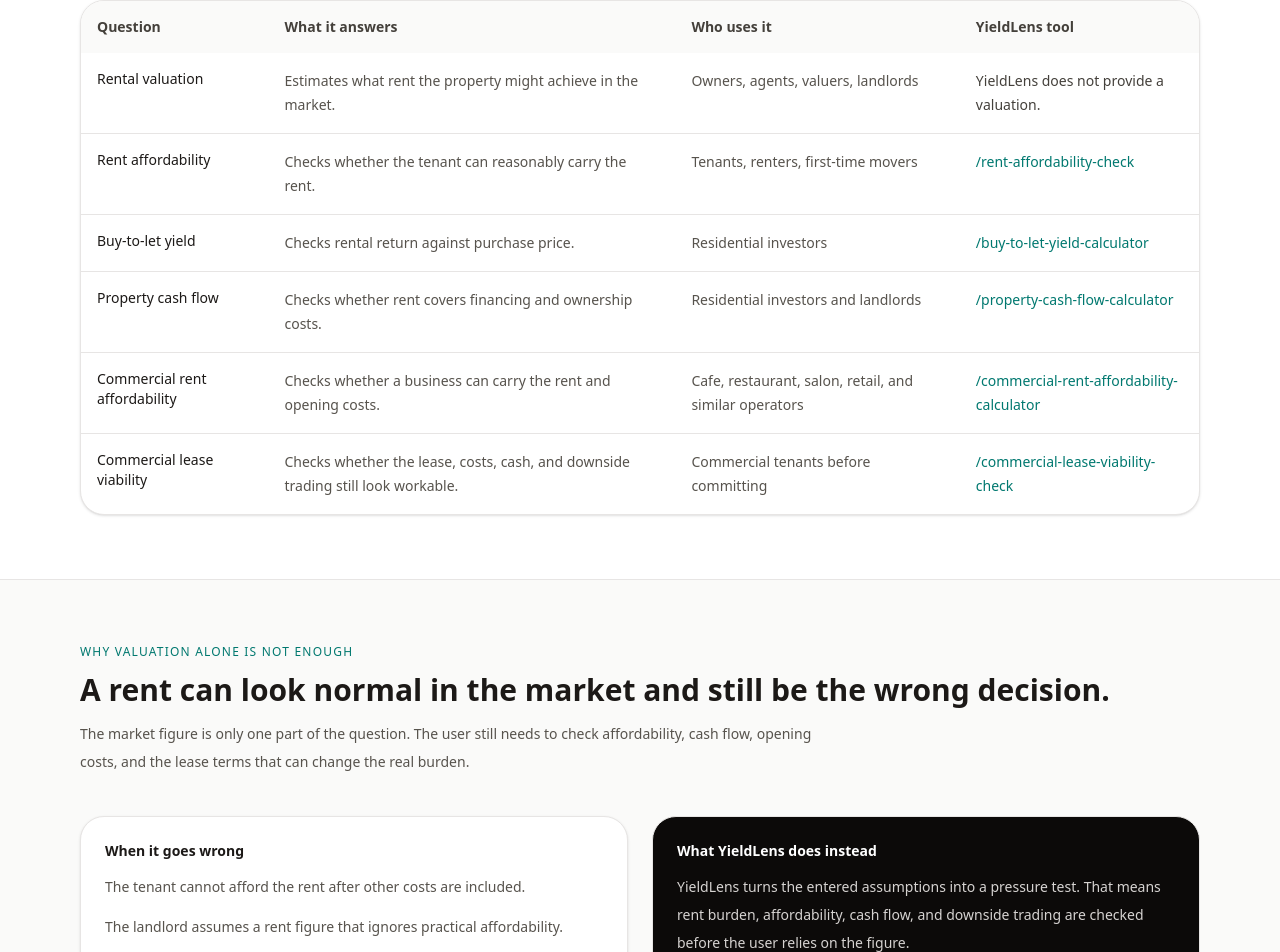
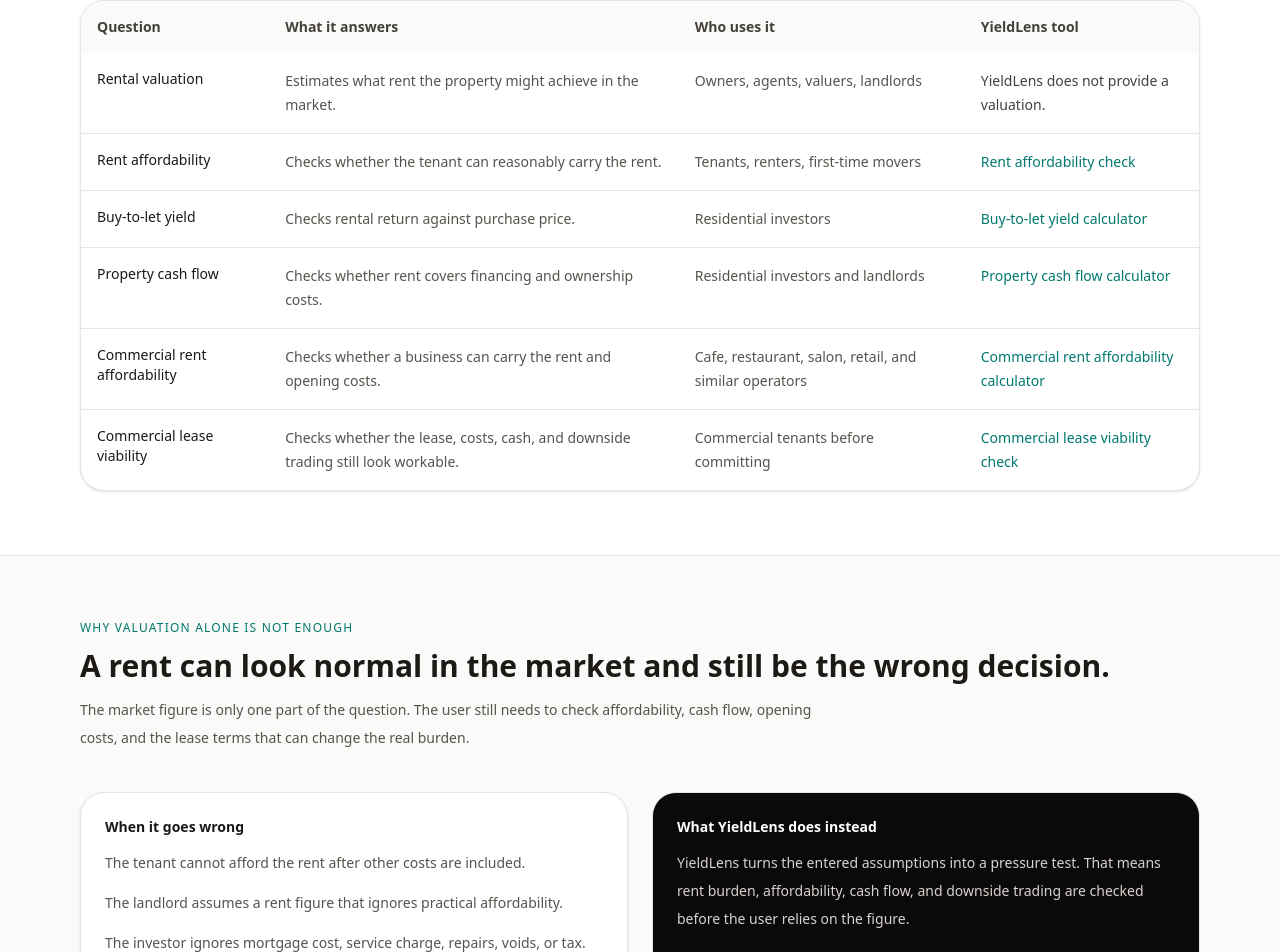
Before and after one commit to samueljcarlon/yieldlens-uk, a Next.js app: page /rental-valuation-vs-rent-affordability in a window 1280 px wide. Shown: the part 1595-2547 px from the top of the page. Built offline with nearby package versions, Linux system fonts and the light colour scheme; no server answers.

Commit message:
Polish rental valuation bridge page

```diff
--- a/app/rental-valuation-vs-rent-affordability/page.tsx
+++ b/app/rental-valuation-vs-rent-affordability/page.tsx
@@ -2,6 +2,7 @@
 import Link from 'next/link';
 import JsonLd from '@/components/JsonLd';
 import FunnelEventTracker from '@/components/FunnelEventTracker';
+import TrackedCtaLink from '@/components/TrackedCtaLink';
 
 export const metadata: Metadata = {
   title: 'Rental Valuation vs Rent Affordability | YieldLens UK',
@@ -75,31 +76,46 @@
     question: 'Rent affordability',
     answer: 'Checks whether the tenant can reasonably carry the rent.',
     user: 'Tenants, renters, first-time movers',
-    tool: '/rent-affordability-check',
+    tool: {
+      label: 'Rent affordability check',
+      href: '/rent-affordability-check',
+    },
   },
   {
     question: 'Buy-to-let yield',
     answer: 'Checks rental return against purchase price.',
     user: 'Residential investors',
-    tool: '/buy-to-let-yield-calculator',
+    tool: {
+      label: 'Buy-to-let yield calculator',
+      href: '/buy-to-let-yield-calculator',
+    },
   },
   {
     question: 'Property cash flow',
     answer: 'Checks whether rent covers financing and ownership costs.',
     user: 'Residential investors and landlords',
-    tool: '/property-cash-flow-calculator',
+    tool: {
+      label: 'Property cash flow calculator',
+      href: '/property-cash-flow-calculator',
+    },
   },
   {
     question: 'Commercial rent affordability',
     answer: 'Checks whether a business can carry the rent and opening costs.',
     user: 'Cafe, restaurant, salon, retail, and similar operators',
-    tool: '/commercial-rent-affordability-calculator',
+    tool: {
+      label: 'Commercial rent affordability calculator',
+      href: '/commercial-rent-affordability-calculator',
+    },
   },
   {
     question: 'Commercial lease viability',
     answer: 'Checks whether the lease, costs, cash, and downside trading still look workable.',
     user: 'Commercial tenants before committing',
-    tool: '/commercial-lease-viability-check',
+    tool: {
+      label: 'Commercial lease viability check',
+      href: '/commercial-lease-viability-check',
+    },
   },
 ];
 
@@ -203,18 +219,26 @@
                 Rental valuation, rent affordability, cash flow, and commercial lease viability answer different questions. YieldLens helps pressure-test whether the numbers work before you rely on them.
               </p>
               <div className="flex flex-col sm:flex-row gap-3">
-                <Link
+                <TrackedCtaLink
                   href="/check"
                   className="bg-teal-500 text-stone-950 px-6 py-3 rounded font-semibold hover:bg-teal-400 transition-colors text-sm text-center"
+                  eventName="bridge_page_cta_clicked"
+                  pagePath="/rental-valuation-vs-rent-affordability"
+                  ctaLabel="Run a free check"
+                  pageType="bridge_page"
                 >
                   Run a free check
-                </Link>
-                <Link
+                </TrackedCtaLink>
+                <TrackedCtaLink
                   href="/commercial-rent-affordability-calculator"
                   className="bg-white/10 text-white border border-white/20 px-6 py-3 rounded font-medium hover:bg-white/15 transition-colors text-sm text-center"
+                  eventName="bridge_page_cta_clicked"
+                  pagePath="/rental-valuation-vs-rent-affordability"
+                  ctaLabel="Commercial rent affordability calculator"
+                  pageType="bridge_page"
                 >
                   Commercial rent affordability calculator
-                </Link>
+                </TrackedCtaLink>
               </div>
               <p className="text-xs text-stone-400 mt-5">
                 YieldLens UK provides indicative property pressure-tests and decision-support analysis only. It is not financial advice, legal advice, tax advice, a valuation, or a substitute for professional due diligence.
@@ -307,12 +331,12 @@
                     <td className="px-4 py-4 text-stone-600 leading-6">{row.answer}</td>
                     <td className="px-4 py-4 text-stone-600 leading-6">{row.user}</td>
                     <td className="px-4 py-4 text-stone-700 leading-6">
-                      {row.tool.startsWith('/') ? (
-                        <Link href={row.tool} className="text-teal-700 font-medium hover:text-teal-800">
-                          {row.tool}
+                      {typeof row.tool === 'string' ? (
+                        row.tool
+                      ) : (
+                        <Link href={row.tool.href} className="text-teal-700 font-medium hover:text-teal-800">
+                          {row.tool.label}
                         </Link>
-                      ) : (
-                        row.tool
                       )}
                     </td>
                   </tr>
@@ -515,24 +539,36 @@
             Use YieldLens to pressure-test whether the rent works in context, from tenant affordability to commercial lease viability.
           </p>
           <div className="flex flex-col sm:flex-row gap-3">
-            <Link
+            <TrackedCtaLink
               href="/check"
               className="bg-teal-500 text-stone-950 px-6 py-3 rounded font-semibold hover:bg-teal-400 transition-colors text-sm text-center"
+              eventName="bridge_page_cta_clicked"
+              pagePath="/rental-valuation-vs-rent-affordability"
+              ctaLabel="Run a free check"
+              pageType="bridge_page"
             >
               Run a free check
-            </Link>
-            <Link
+            </TrackedCtaLink>
+            <TrackedCtaLink
               href="/commercial-rent-affordability-calculator"
               className="bg-white/10 text-white border border-white/20 px-6 py-3 rounded font-medium hover:bg-white/15 transition-colors text-sm text-center"
+              eventName="bridge_page_cta_clicked"
+              pagePath="/rental-valuation-vs-rent-affordability"
+              ctaLabel="Commercial rent affordability calculator"
+              pageType="bridge_page"
             >
               Commercial rent affordability
-            </Link>
-            <Link
+            </TrackedCtaLink>
+            <TrackedCtaLink
               href="/sample-commercial-viability-file"
               className="bg-white/10 text-white border border-white/20 px-6 py-3 rounded font-medium hover:bg-white/15 transition-colors text-sm text-center"
+              eventName="bridge_page_cta_clicked"
+              pagePath="/rental-valuation-vs-rent-affordability"
+              ctaLabel="View sample commercial file"
+              pageType="bridge_page"
             >
               View sample commercial file
-            </Link>
+            </TrackedCtaLink>
           </div>
         </div>
       </section>
```
